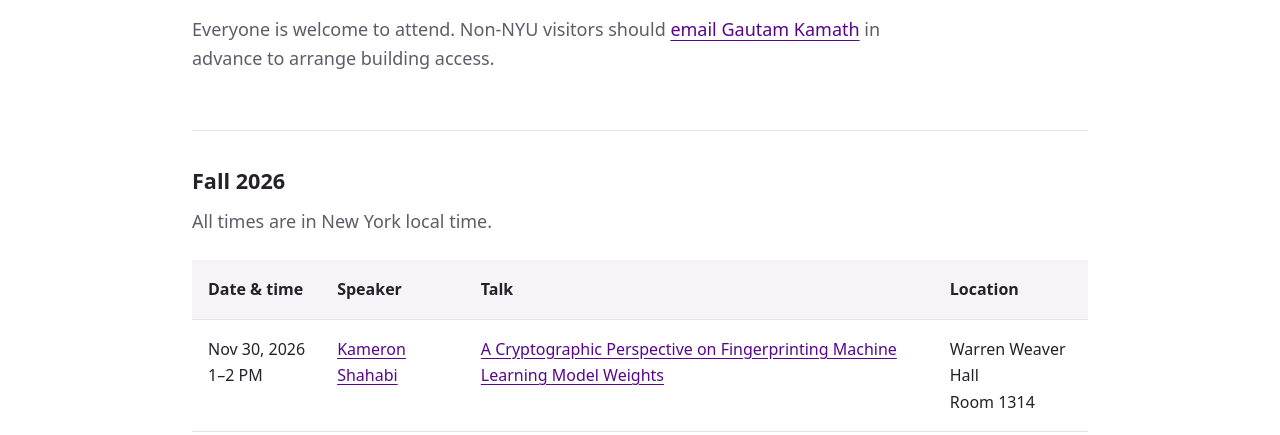
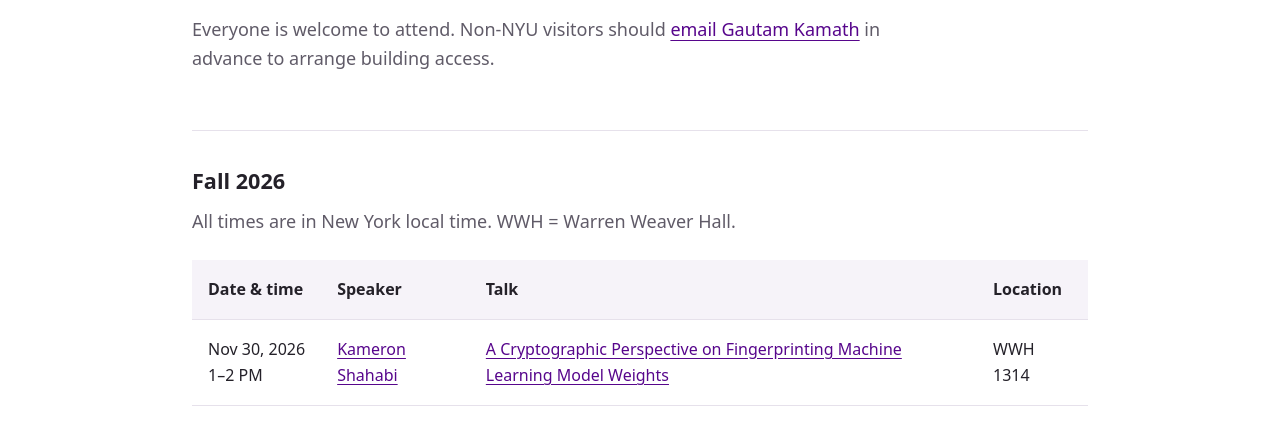
Before and after one commit to nyu-aisi/nyu-aisi.github.io, a plain HTML site: page seminar/index.html in a window 1280 px wide. Shown: the part 341-776 px from the top of the page. Drawn offline with Linux system fonts and the light colour scheme.

Commit message:
Explain WWH above the seminar schedule

```diff
--- a/seminar/index.html
+++ b/seminar/index.html
@@ -86,7 +86,7 @@
       <p class="attendance">Everyone is welcome to attend. Non-NYU visitors should <a href="mailto:gk2860@nyu.edu?subject=NAISI%20seminar%20access">email Gautam Kamath</a> in advance to arrange building access.</p>
       <section id="fall-2026" aria-labelledby="fall-2026-heading">
         <h2 id="fall-2026-heading">Fall 2026</h2>
-        <p>All times are in New York local time.</p>
+        <p>All times are in New York local time. WWH = Warren Weaver Hall.</p>
         <div class="table-scroll" role="region" aria-labelledby="fall-2026-heading" tabindex="0">
           <table>
             <caption class="visually-hidden">Fall 2026 seminar schedule</caption>
@@ -103,7 +103,7 @@
                 <td class="date"><time datetime="2026-11-30">Nov 30, 2026</time><br><time datetime="2026-11-30T13:00-05:00">1</time>–<time datetime="2026-11-30T14:00-05:00">2 PM</time></td>
                 <td><a href="https://kyshahab.github.io/">Kameron Shahabi</a></td>
                 <td><a href="#kameron-shahabi-2026-11-30">A Cryptographic Perspective on Fingerprinting Machine Learning Model Weights</a></td>
-                <td>Warren Weaver Hall<br>Room 1314</td>
+                <td>WWH 1314</td>
               </tr>
             </tbody>
           </table>
```
